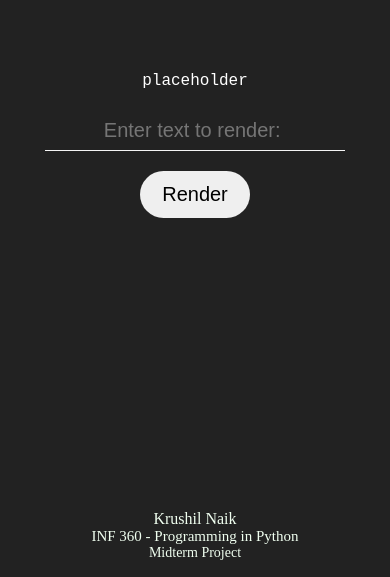
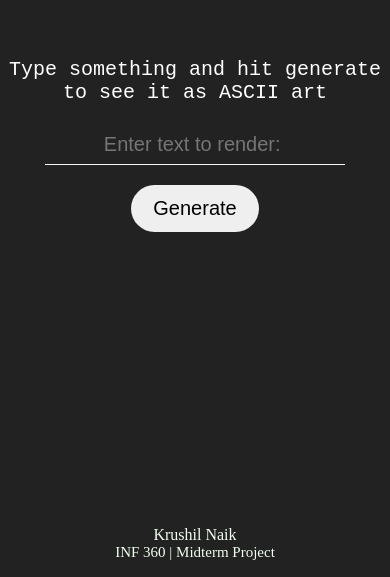
Before and after one commit to krushilnaik/INF-360, a website: page midterm/index.html in a window 390 px wide. Shown: the part 267-844 px from the top of the page. Drawn offline with Linux system fonts and the light colour scheme.

Commit message:
Add onscreen instructions

```diff
--- a/midterm/index.html
+++ b/midterm/index.html
@@ -3,13 +3,17 @@
 	<head>
 		<meta charset="utf-8" />
 		<meta http-equiv="X-UA-Compatible" content="IE=edge" />
-		<title>Page Title</title>
+		<title>INF 360 | Midterm Project</title>
 		<meta name="viewport" content="width=device-width, initial-scale=1" />
 		<link rel="stylesheet" href="main.css" />
 	</head>
 
 	<body>
-		<div id="output">placeholder</div>
+		<div id="output">
+			<div class="tooltip">
+				Type something and hit generate to see it as ASCII art
+			</div>
+		</div>
 		<form action="/api" method="get">
 			<input
 				type="text"
@@ -17,15 +21,14 @@
 				id="input"
 				placeholder="Enter text to render: "
 			/>
-			<button id="submit" type="submit">Render</button>
+			<button id="submit" type="submit">Generate</button>
 		</form>
 
 		<span class="error"></span>
 
 		<footer>
 			<div>Krushil Naik</div>
-			<div style="font-size: 15px">INF 360 - Programming in Python</div>
-			<div style="font-size: 14px">Midterm Project</div>
+			<div style="font-size: 15px">INF 360 | Midterm Project</div>
 		</footer>
 
 		<script>
--- a/midterm/main.css
+++ b/midterm/main.css
@@ -86,7 +86,7 @@ form {
 }
 
 .bg {
-	color: #bdbaba;
+	color: dimgray;
 }
 
 .fg {
@@ -100,8 +100,20 @@ form {
 	margin: auto;
 }
 
+.tooltip {
+	font-size: 24px;
+}
+
 @media screen and (max-width: 768px) {
 	input {
 		font-size: 20px;
 	}
+
+	#output {
+		font-size: 10px;
+	}
+
+	.tooltip {
+		font-size: 20px;
+	}
 }
```
